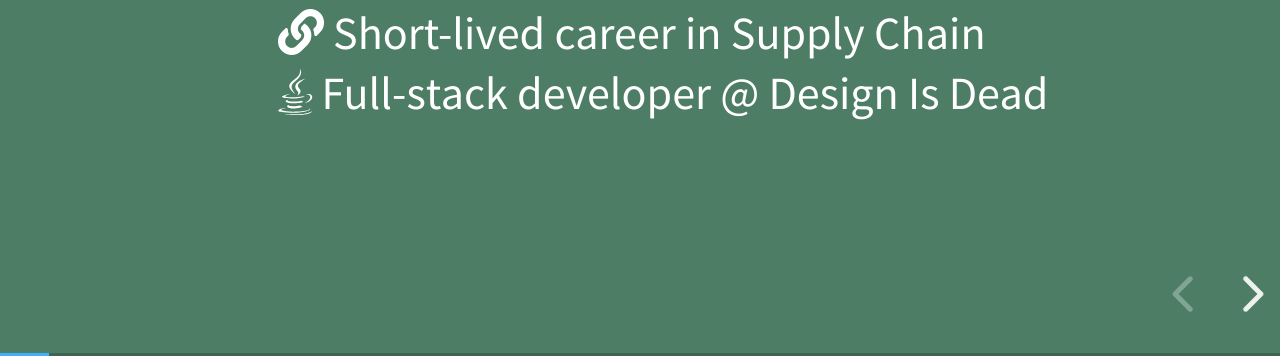
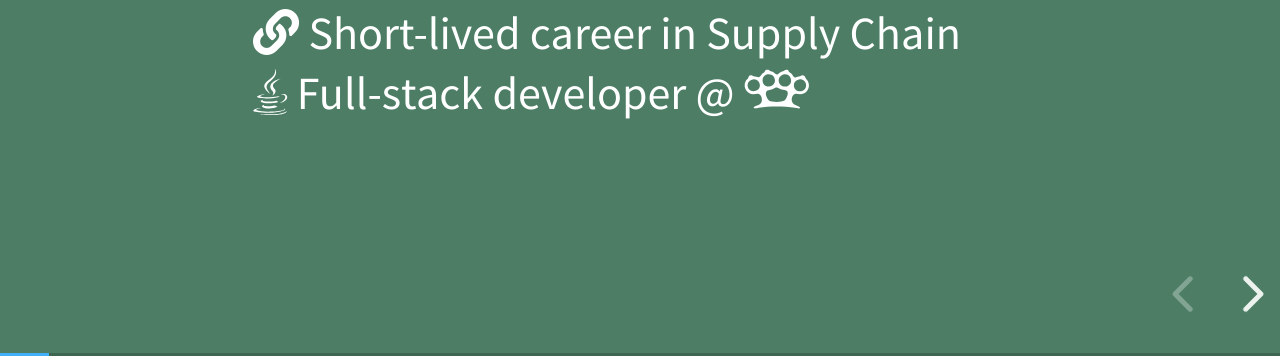
Before and after one commit to pieterjd/20180508-aemmeetup, a website: page index.html in a window 1280 px wide. Both pictures are taken after a click on the button "next slide". Shown: the part 444-800 px from the top of the page. Drawn offline with nearby package versions, Linux system fonts and the light colour scheme.

Commit message:
added background color to examples.

```diff
--- a/index.html
+++ b/index.html
@@ -15,6 +15,7 @@
     <link rel="stylesheet" href="lib/css/zenburn.css">
 
     <link rel="stylesheet" href="css/fontawesome/fa-svg-with-js.css">
+
     <!-- Printing and PDF exports -->
     <script>
         var link = document.createElement('link');
@@ -42,8 +43,34 @@
             <ul style="list-style-type: none">
                 <li><i class="fas fa-graduation-cap"></i> Academic background</li>
                 <li><i class="fas fa-link"></i> Short-lived career in Supply Chain</li>
-                <li><i class="fab fa-java"></i> Full-stack developer @ Design Is Dead</li>
+                <li><i class="fab fa-java"></i> Full-stack developer @
+                    <svg id="svg-knuckles" viewBox="0 0 100 61" width="8%" height="8%">
+                        <path fill="currentColor" d="M14.461,59.2c0.825-2.102,3.405-2.551,5.278-3.441
+		c1.841-0.876,4.195-1.754,5.507-3.213c4.019-4.468,1.548-13.749-3.441-14.684c-2.275-0.427-4.793,0.711-7.113,0.688
+		C3.452,38.436-1.843,27.13,2.53,18.587c0.904-1.766,2.756-2.908,3.671-4.359c0.609-0.969,0.544-2.387,1.376-3.213
+		c0.594-0.589,2.54-1.46,3.901-1.376c1.311,0.082,1.936,1.2,3.213,1.606c1.002,0.319,2.718,0.327,4.129,0.688
+		c5.621,1.439,5.337-0.443,8.261-3.9c1.137-1.344,3.436-2.593,4.131-3.442c0.569-0.697,0.997-2.495,1.835-2.983
+		c0.95-0.553,2.657-0.783,4.129-0.459c0.972,0.214,1.583,1.355,2.983,2.065c1.182,0.598,2.648,0.642,3.671,1.147
+		c2.39,1.18,3.475,3.822,6.195,3.901c2.3,0.066,3.544-2.302,6.195-3.671c1.147-0.592,2.459-0.689,3.442-1.147
+		c2.431-1.133,3.869-3.723,7.802-1.606c0.664,2.883,2.943,3.305,5.047,5.507c1.733,1.814,2.722,5.129,4.818,5.507
+		c1.289,0.232,2.439-0.64,4.361-1.147c1.36-0.36,2.706-0.165,3.67-0.459c1.283-0.392,2.01-1.506,3.213-1.606
+		c1.439-0.12,2.596,0.711,4.13,1.376c1.796,5.647,7.082,6.943,6.195,15.604c-0.54,5.286-5.258,11.822-13.309,11.932
+		c-2.194,0.03-4.639-1.077-7.113-0.688c-4.968,0.779-7.886,9.253-3.9,14.226c1.673,2.087,5.565,3.388,8.719,5.048
+		c0.738,0.388,2.376,1.273,2.295,2.064c-0.213,2.103-6.32,0.242-7.801,0c-17.346-2.831-38.159-2.901-55.528-0.229
+		C19.69,59.367,16.656,61.035,14.461,59.2z M37.636,26.847c3.471,0.021,7.702-2.565,8.949-5.965
+		c2.154-5.873-1.684-10.716-4.819-12.162c-1.406-0.648-3.864-0.898-5.507-0.688C25.429,9.416,25.522,26.772,37.636,26.847z
+		 M53.927,13.08c-3.752,7.451,2.811,14.279,9.408,13.767C75.66,25.891,74.03,6.432,61.499,8.032
+		C57.396,8.556,54.755,11.439,53.927,13.08z M5.512,25.7C6.546,39.031,28.42,35,23.41,21.341c-1.304-3.555-5.508-5.99-9.637-5.507
+		C8.772,16.417,5.094,20.305,5.512,25.7z M76.185,26.159c1.391,11.763,20.354,9.579,18.355-2.982
+		c-0.677-4.262-5.103-8.01-10.325-7.343C78.893,16.514,75.533,20.646,76.185,26.159z M43.143,30.978
+		c-3.987,1.474-7.534,1.219-8.949,3.211c-2.852,4.016,1.935,12.317,3.901,13.768c4.383,3.233,19.908,2.606,23.635,0.23
+		c2.04-1.302,7.011-10.172,4.129-14.227c-1.581-2.225-5.858-1.438-9.637-2.983c-3.061-1.254-4.054-3.44-7.342-2.753
+		C46.626,28.695,45.774,30.004,43.143,30.978z"></path>
+                    </svg>
+                </li>
+
             </ul>
+
         </section>
         <section>
             <section data-background="#4d7e65">
@@ -125,7 +152,7 @@ function createPage{
             <h1>Examples</h1>
         </section>
         <section>
-            <section>
+            <section data-background="#b5533c">
             <h2>Adding properties</h2>
             </section>
             <section>
@@ -156,7 +183,7 @@ cc.execute();
             </section>
         </section>
         <section>
-            <section>
+            <section data-background="#b5533c">
                 <h2>Query Command</h2>
                 <img src="images/querydebugger.png"/>
                 <aside class="notes">
@@ -187,7 +214,7 @@ public boolean hasMore()
             </section>
         </section>
         <section>
-            <section>
+            <section data-background="#b5533c">
             <h2>PostProcess</h2>
                 <aside class="notes">
                     <p>So we need some postprocessing</p>
@@ -259,9 +286,8 @@ In this first step, I wanted to see what the different values were for state.
             </section>
         </section>
         <section>
-            <section>
-                <h1>Instance install</h1>
-                image eDev confluence
+            <section data-background="#b5533c">
+                <h2>Instance install</h2>
                 <aside class="notes">
 While working on the Telenet project, there were a lot of steps involved to setup your local environment.
                 </aside>
```
